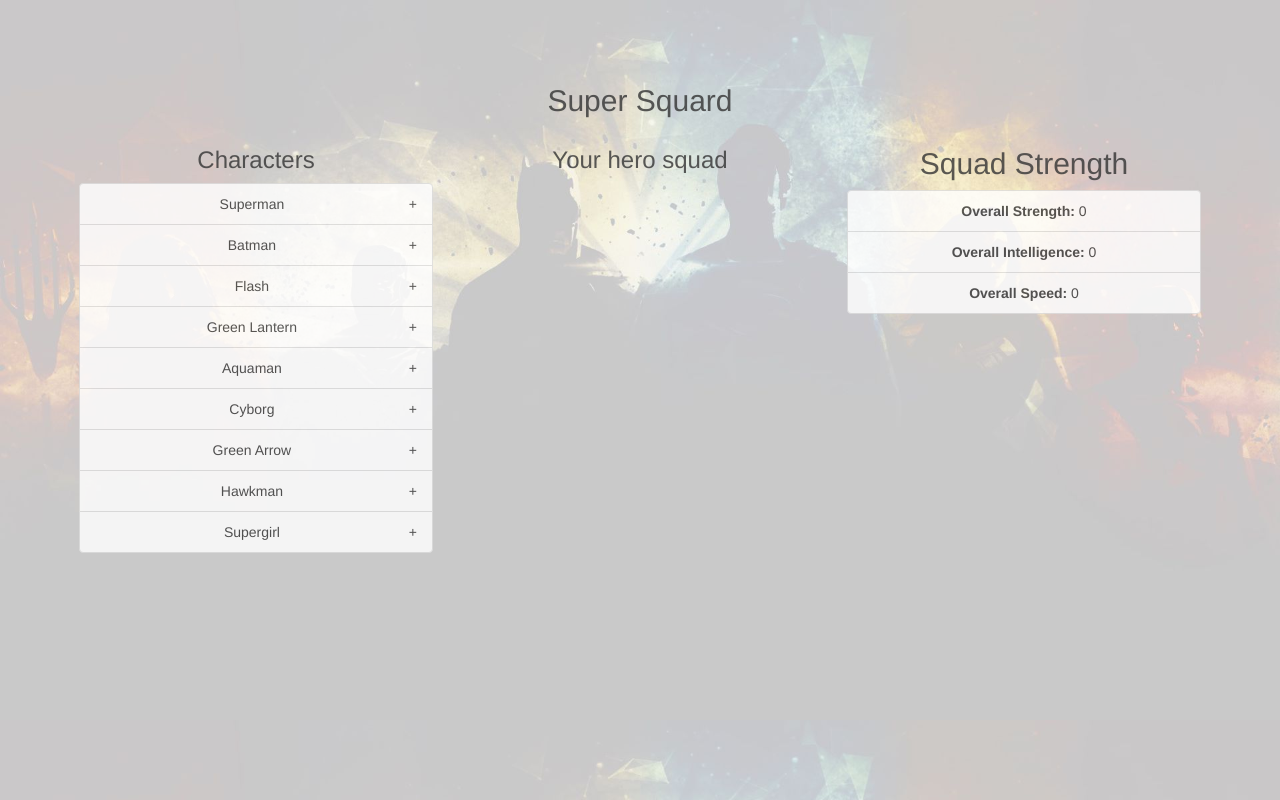
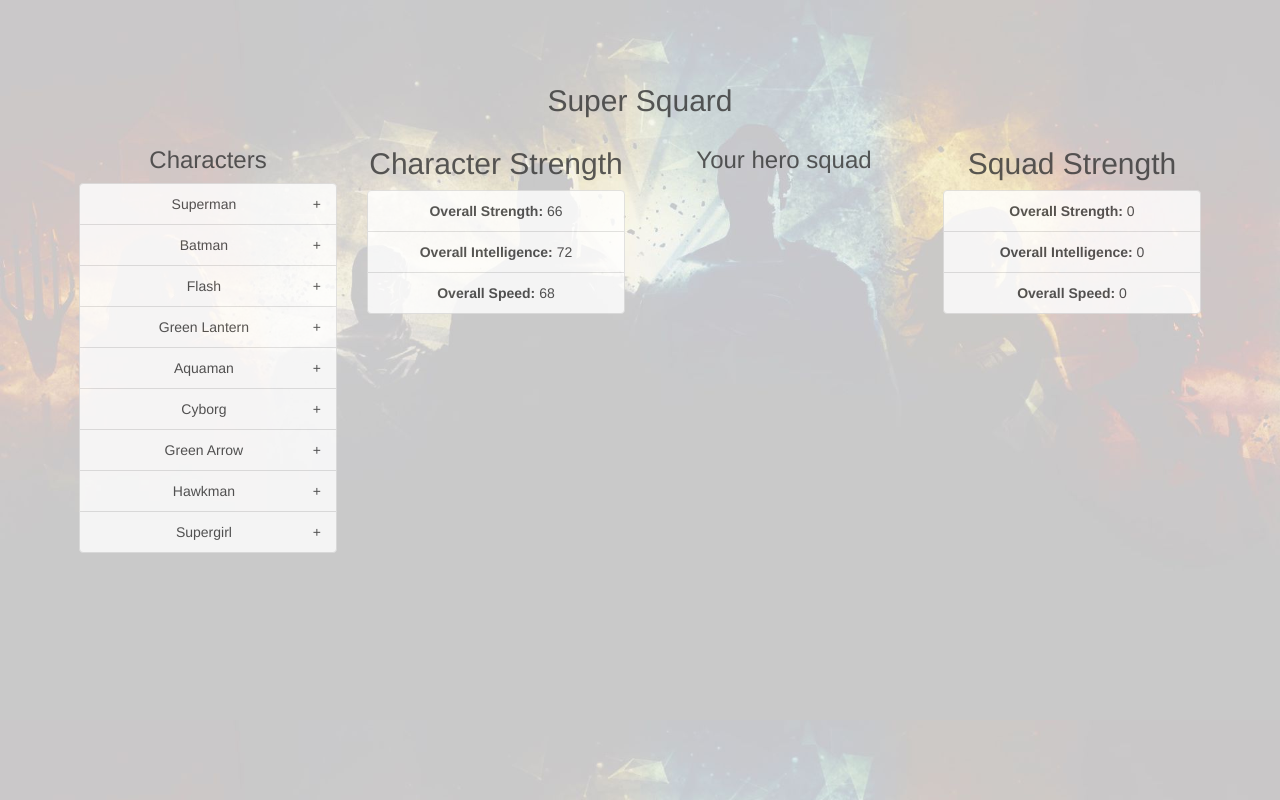
Before and after one commit to mishu-dc/SuperSquad, a React (Create React App) app: page / in a window 1280 px wide. Built offline with nearby package versions, Linux system fonts and the light colour scheme.

Commit message:
Implemented CharacterStrength Component

```diff
--- a/src/components/App.js
+++ b/src/components/App.js
@@ -8,6 +8,7 @@ import {removeCharacterById, addCharacterById} from '../actions';
 import CharacterList from './CharacterList';
 import HeroList from './HeroList';
 import SquadStrength from './SquadStrength';
+import CharacterStrength from './CharacterStrength';
 
 
 import '../assets/index.css'
@@ -17,9 +18,10 @@ class App extends Component{
         return (
             <div className='App'>
                 <h2> Super Squard </h2>
-                <div className="col-md-4"><CharacterList {...this.props}/></div>
-                <div className="col-md-4"><HeroList {...this.props}/></div>
-                <div className="col-md-4"><SquadStrength {...this.props}/></div>
+                <div className="col-md-3"><CharacterList {...this.props}/></div>
+                <div className="col-md-3"><CharacterStrength {...this.props}/></div>
+                <div className="col-md-3"><HeroList {...this.props}/></div>
+                <div className="col-md-3"><SquadStrength {...this.props}/></div>
             </div>
         );
     }
--- /dev/null
+++ b/src/components/CharacterStrength.js
@@ -0,0 +1,44 @@
+import React, {Component} from 'react';
+
+class CharacterStrength extends Component{
+    calculateStrength(){
+        let strength = 0;
+        this.props.characters.map((character)=>strength+=character.strength);
+        return strength;
+    }
+
+    calculateintelligence(){
+        let intelligence = 0;
+        this.props.characters.map((character)=>intelligence+=character.intelligence);
+        return intelligence;
+    }
+
+    calculateSpeed(){
+        let speed = 0;
+        this.props.characters.map((character)=>speed+=character.speed);
+        return speed;
+    }
+
+    render(){
+        return (
+            <div>
+                <h2>Character Strength</h2>
+                <div>
+                    <ul className='list-group'>
+                            <li className='list-group-item'>
+                                <b>Overall Strength: </b>{this.calculateStrength()}
+                            </li>
+                            <li className='list-group-item'>
+                                <b>Overall Intelligence: </b>{this.calculateintelligence()}
+                            </li>
+                            <li className='list-group-item'>
+                                <b>Overall Speed: </b> {this.calculateSpeed()}
+                            </li>
+                    </ul>
+                </div>
+            </div>
+        )
+    }
+}
+
+export default CharacterStrength;
```
